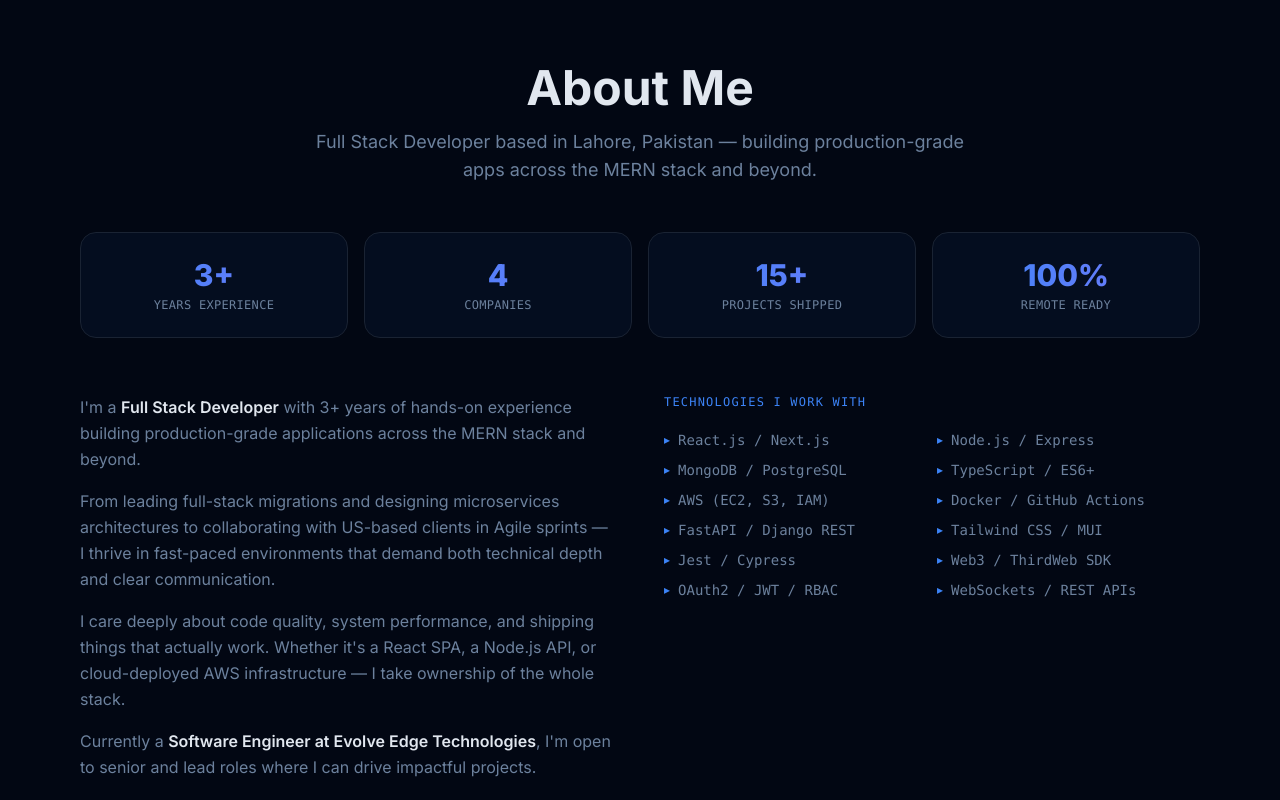
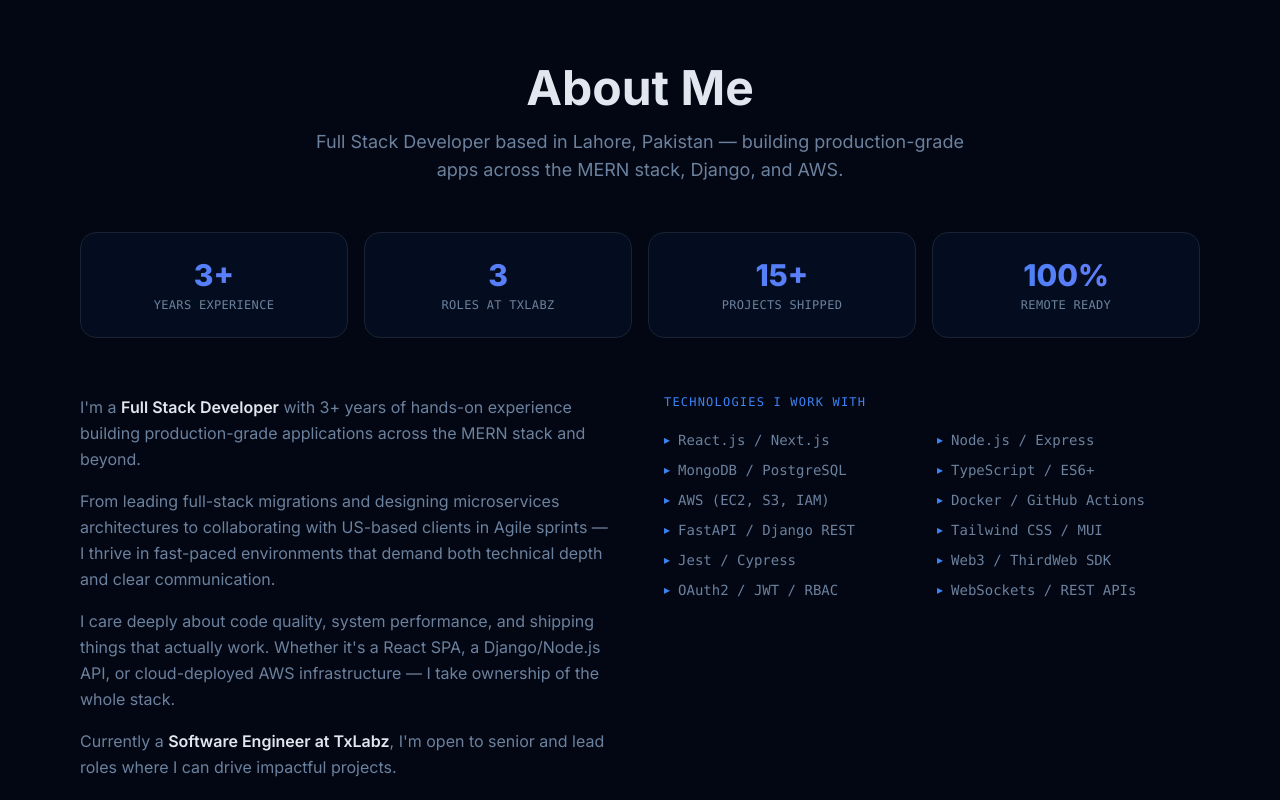
Before and after one commit to HafizAhmed223/PortfolioSite, a React (Vite) app: page / in a window 1280 px wide. Shown: the part 940-1740 px from the top of the page. Built offline with nearby package versions, Linux system fonts and the light colour scheme.

Commit message:
Update experience and about sections with TxLabz roles

```diff
--- a/index.html
+++ b/index.html
@@ -40,7 +40,7 @@
       "jobTitle": "Full Stack Developer & AI Agent Engineer",
       "worksFor": {
         "@type": "Organization",
-        "name": "Evolve Edge Technologies"
+        "name": "TxLabz"
       },
       "address": {
         "@type": "PostalAddress",
--- a/src/components/sections/about.tsx
+++ b/src/components/sections/about.tsx
@@ -16,7 +16,7 @@ const techStack = [
 
 const highlights = [
   { num: '3+', label: 'Years Experience' },
-  { num: '4', label: 'Companies' },
+  { num: '3', label: 'Roles at TxLabz' },
   { num: '15+', label: 'Projects Shipped' },
   { num: '100%', label: 'Remote Ready' },
 ];
@@ -34,7 +34,7 @@ export default function About() {
         >
           <h2 className="text-4xl md:text-5xl font-bold mb-4">About Me</h2>
           <p className="text-muted-foreground max-w-2xl mx-auto text-base md:text-lg">
-            Full Stack Developer based in Lahore, Pakistan — building production-grade apps across the MERN stack and beyond.
+            Full Stack Developer based in Lahore, Pakistan — building production-grade apps across the MERN stack, Django, and AWS.
           </p>
         </motion.div>
 
@@ -79,10 +79,10 @@ export default function About() {
               From leading full-stack migrations and designing microservices architectures to collaborating with US-based clients in Agile sprints — I thrive in fast-paced environments that demand both technical depth and clear communication.
             </p>
             <p>
-              I care deeply about code quality, system performance, and shipping things that actually work. Whether it's a React SPA, a Node.js API, or cloud-deployed AWS infrastructure — I take ownership of the whole stack.
+              I care deeply about code quality, system performance, and shipping things that actually work. Whether it's a React SPA, a Django/Node.js API, or cloud-deployed AWS infrastructure — I take ownership of the whole stack.
             </p>
             <p>
-              Currently a <strong className="text-foreground font-semibold">Software Engineer at Evolve Edge Technologies</strong>, I'm open to senior and lead roles where I can drive impactful projects.
+              Currently a <strong className="text-foreground font-semibold">Software Engineer at TxLabz</strong>, I'm open to senior and lead roles where I can drive impactful projects.
             </p>
           </motion.div>
 
--- a/src/components/sections/experience.tsx
+++ b/src/components/sections/experience.tsx
@@ -12,63 +12,43 @@ import { Briefcase } from 'lucide-react';
 const experiences = [
   {
     title: 'Software Engineer',
-    company: 'Evolve Edge Technologies',
-    period: 'Feb 2026 — Present',
+    company: 'TxLabz',
+    period: 'July 2024 – Present',
     location: 'Lahore, Pakistan',
-    tags: ['React.js', 'Django REST', 'Sentry', 'Silk'],
+    tags: ['React.js', 'Django REST', 'FastAPI', 'AWS', 'Sentry', 'ThirdWeb'],
     description: [
-      'Led full-stack revamp of "Stammer" — migrated legacy Django template UI to a decoupled React SPA architecture.',
-      'Developed robust backend APIs using Django REST Framework, achieving full UAT readiness within 70 days.',
-      'Optimized database performance via deep query profiling with Silk; improved API response times significantly.',
-      'Integrated Sentry for application monitoring, resolving high-priority production issues proactively.',
+      'Led the full-stack revamp of the "Stammer" project, migrating a legacy Django template UI to a decoupled React SPA architecture.',
+      'Developed a robust backend API using Django REST Framework and achieved full UAT readiness within 70 days.',
+      'Optimized database performance and API response times by performing deep query profiling using Silk.',
+      'Improved application stability and monitoring by integrating Sentry and resolving high-priority production issues.',
+      'Designed a scalable microservices architecture using FastAPI and AWS (EC2, S3, IAM) to handle high-concurrency workloads.',
+      'Integrated smart contracts with ThirdWeb SDK for decentralized applications, including NFT and prediction market platforms.',
     ],
   },
   {
-    title: 'MERN Stack Developer',
+    title: 'Associate Software Engineer',
     company: 'TxLabz',
-    period: 'May 2025 — Feb 2026',
+    period: 'Oct 2023 – June 2024',
     location: 'Lahore, Pakistan',
-    tags: ['React.js', 'Node.js', 'MongoDB', 'JWT', 'Docker'],
+    tags: ['React.js', 'Next.js', 'Node.js', 'MongoDB', 'Tailwind CSS', 'Docker'],
     description: [
-      'Led frontend and backend feature development using React.js, Node.js, and MongoDB for enterprise applications.',
-      'Implemented JWT + RBAC authentication improving security and granular access control.',
-      'Automated CI/CD pipelines with Docker and GitHub Actions, reducing deployment downtime.',
-      'Collaborated with US-based clients in Agile sprints, consistently delivering prioritized features on time.',
+      'Spearheaded frontend and backend feature development using React.js, Next.js (TypeScript), Node.js, and MongoDB for enterprise applications.',
+      'Developed enterprise-grade admin dashboards and modular UI components built with reusable design patterns and Tailwind CSS.',
+      'Implemented secure authentication and authorization flows utilizing JWT, OAuth2, and Role-Based Access Control (RBAC).',
+      'Automated CI/CD pipelines for staging and production environments using Docker and GitHub Actions, significantly reducing deployment downtime.',
+      'Collaborated directly with US-based clients during Agile sprints, increasing overall sprint delivery rates by 20%.',
     ],
   },
   {
-    title: 'Full Stack Developer & AWS Engineer',
-    company: 'AI4LYF',
-    period: 'Jan 2025 — Apr 2025',
+    title: 'Software Engineer Intern',
+    company: 'TxLabz',
+    period: 'July 2023 – Sept 2023',
     location: 'Lahore, Pakistan',
-    tags: ['FastAPI', 'AWS', 'OAuth2', 'GitHub Actions'],
+    tags: ['REST APIs', 'WebSockets', 'UI/UX', 'AWS CloudWatch'],
     description: [
-      'Designed microservices architecture with FastAPI and AWS (EC2, S3, IAM) for a production AI platform.',
-      'Built secure OAuth2-based APIs with RBAC enforcement across distributed services.',
-      'Configured CI/CD pipelines for staging and production environments using GitHub Actions.',
-    ],
-  },
-  {
-    title: 'Full Stack Developer',
-    company: 'Cherry Byte Technologies',
-    period: 'Aug 2024 — Dec 2024',
-    location: 'Lahore, Pakistan',
-    tags: ['Next.js', 'TypeScript', 'ThirdWeb SDK', 'WebSockets'],
-    description: [
-      'Developed enterprise-grade admin dashboards using React.js and Next.js with TypeScript.',
-      'Integrated smart contracts with ThirdWeb SDK for NFT and prediction market applications.',
-      'Built secure REST APIs with real-time WebSocket support for live data features.',
-    ],
-  },
-  {
-    title: 'Full Stack Developer',
-    company: 'TxLabz',
-    period: 'Jul 2023 — Aug 2024',
-    location: 'Lahore, Pakistan',
-    tags: ['React.js', 'Node.js', 'MongoDB', 'GitHub Actions'],
-    description: [
-      'Delivered scalable dashboards and modular components with reusable design patterns.',
-      'Improved sprint delivery rates by 20% through Agile ceremonies and deployment automation.',
+      'Assisted in building secure REST APIs featuring real-time communication support via WebSockets.',
+      'Collaborated with senior developers to deliver pixel-perfect user interfaces matching strict design system specifications.',
+      'Monitored production application health and assisted in debugging critical issues using AWS CloudWatch.',
     ],
   },
 ];
--- a/src/components/sections/hero.tsx
+++ b/src/components/sections/hero.tsx
@@ -5,7 +5,7 @@ import { Typewriter } from 'react-simple-typewriter';
 
 const stats = [
   { num: '3+', label: 'Years Experience' },
-  { num: '4', label: 'Companies' },
+  { num: '3', label: 'Roles at TxLabz' },
   { num: '15+', label: 'Projects Shipped' },
 ];
 
```
Also changed, not shown: 1 other file (tests, documents, lock files or other folders).
